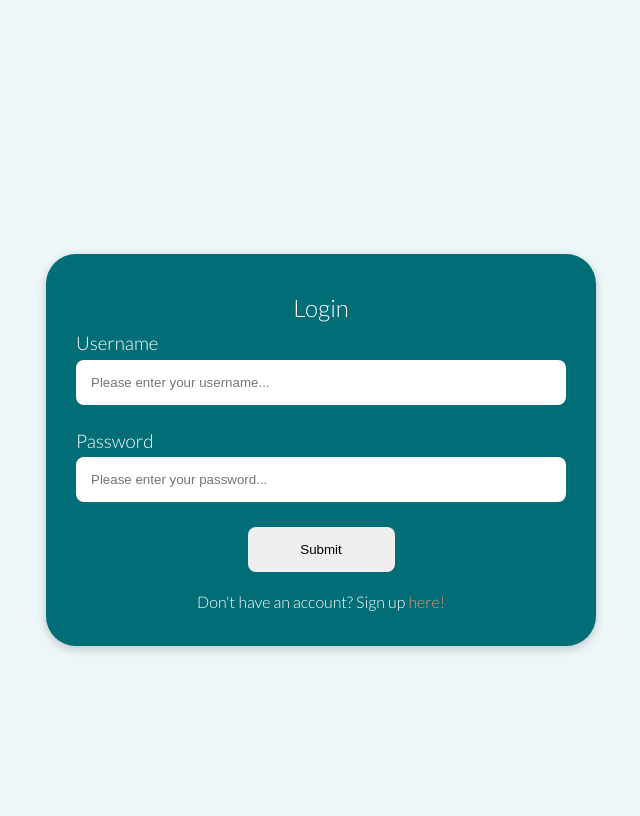
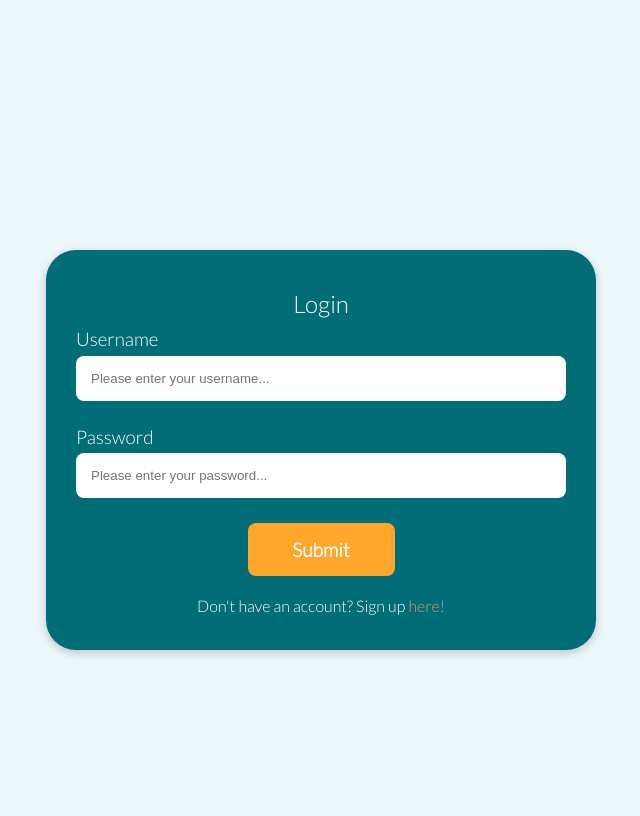
Before and after one commit to NaderASC20/collride, a Flask app: page /login/ in a window 1280 px wide. Shown: the part 70-886 px from the top of the page, without its empty margins (319-959 px from the left). Run offline with Flask 2, Linux system fonts and the light colour scheme; some libraries are stand-ins or nearby versions.

Commit message:
Cool changes

```diff
--- a/app.py
+++ b/app.py
@@ -79,7 +79,7 @@ def trips():
          if trip.get("username") == session['user']['username']:
             similar_trips.remove(trip)
 
-      return render_template("trips.html", similar_trips = similar_trips, request = request)
+      return render_template("trips.html", user = user, similar_trips = similar_trips, request = request)
 
    else:
       if session.get('user'):
--- a/static/style.css
+++ b/static/style.css
@@ -102,13 +102,18 @@ section {
 }
 
 .btn {
+  border: none;
   display: inline-block;
-  padding: 10px 30px;
   cursor: pointer;
-  background: var(--writing-color);
-  color: black;
-  border: none;
   border-radius: 5px;
+  color: #fff;
+  font-size: 1.2rem;
+  font-family: "Lato";
+  font-weight: 600;
+  margin: 0 auto;
+  background-color: #FFA62B;
+  padding: 12px 20px;
+  width: 15%;
 }
 
 .btn:hover {
--- a/templates/login.html
+++ b/templates/login.html
@@ -27,7 +27,7 @@ content %}
             required
           />
         </div>
-        <input type="submit" value="Submit" />
+        <input class="btn" type="submit" value="Submit" />
       </form>
       <p class="text-center">
         Don't have an account? Sign up <a href="/signup">here!</a>
--- a/templates/questions.html
+++ b/templates/questions.html
@@ -44,7 +44,7 @@ block content %}
               </div>
             </div>
           </div>
-          <input type="submit" class="text-center" value="Submit" />
+          <input type="submit" class="btn text-center" value="Submit" />
         </form>
         <div class="profile text-center flex">
           <div class="card avatar">
--- a/templates/signup.html
+++ b/templates/signup.html
@@ -79,7 +79,7 @@ content %}
             required
           />
         </div>
-        <input type="submit" value="Submit" />
+        <input class="btn" type="submit" value="Submit" />
         <p class="text-center">
           Encountering any bugs or errors? Contact us
           <a href="mailto: bugs@collride.com">here!</a>
```
Also changed, not shown: other parts of static/style.css (+33 -3 lines), templates/trips.html (+34 -10 lines).
